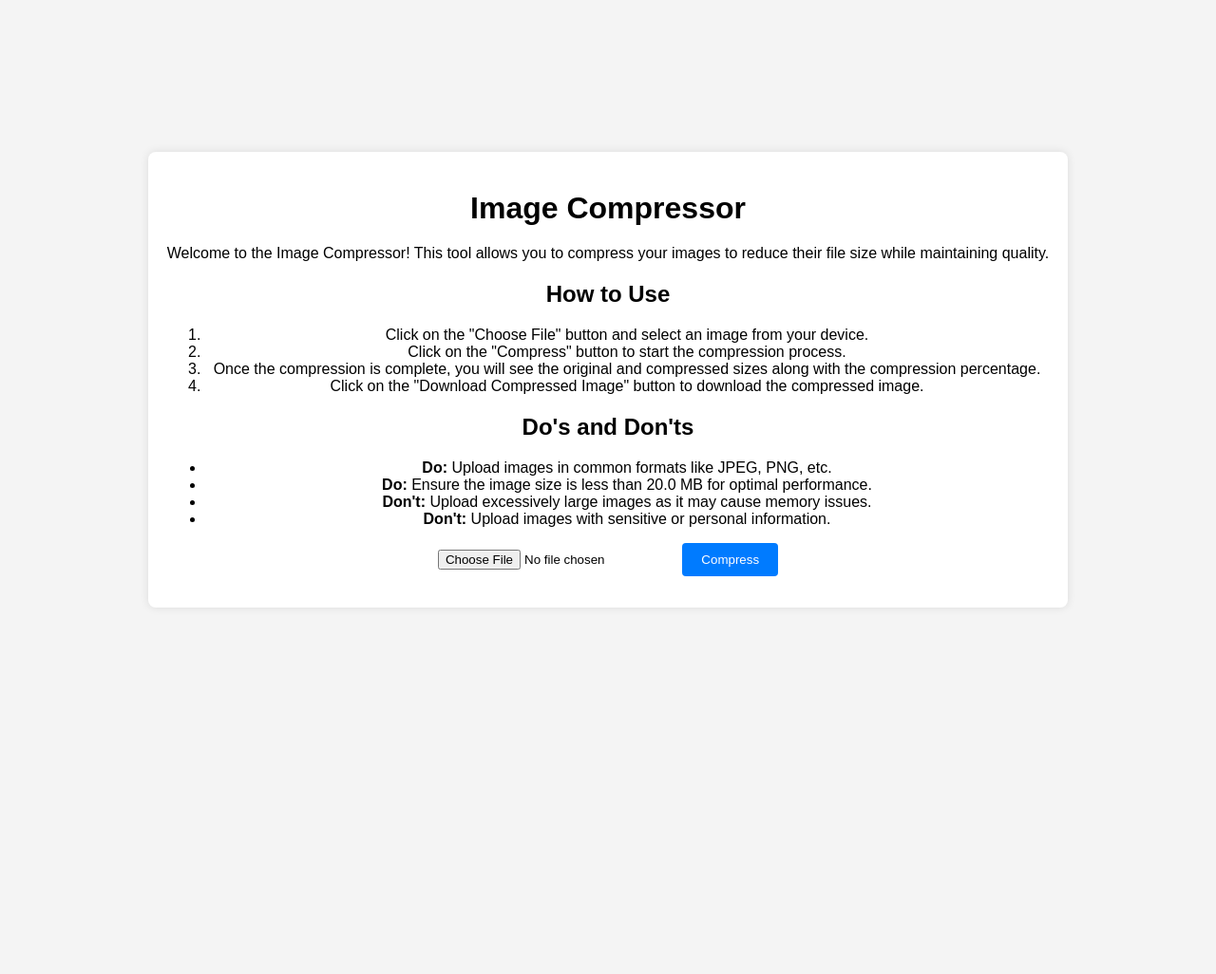
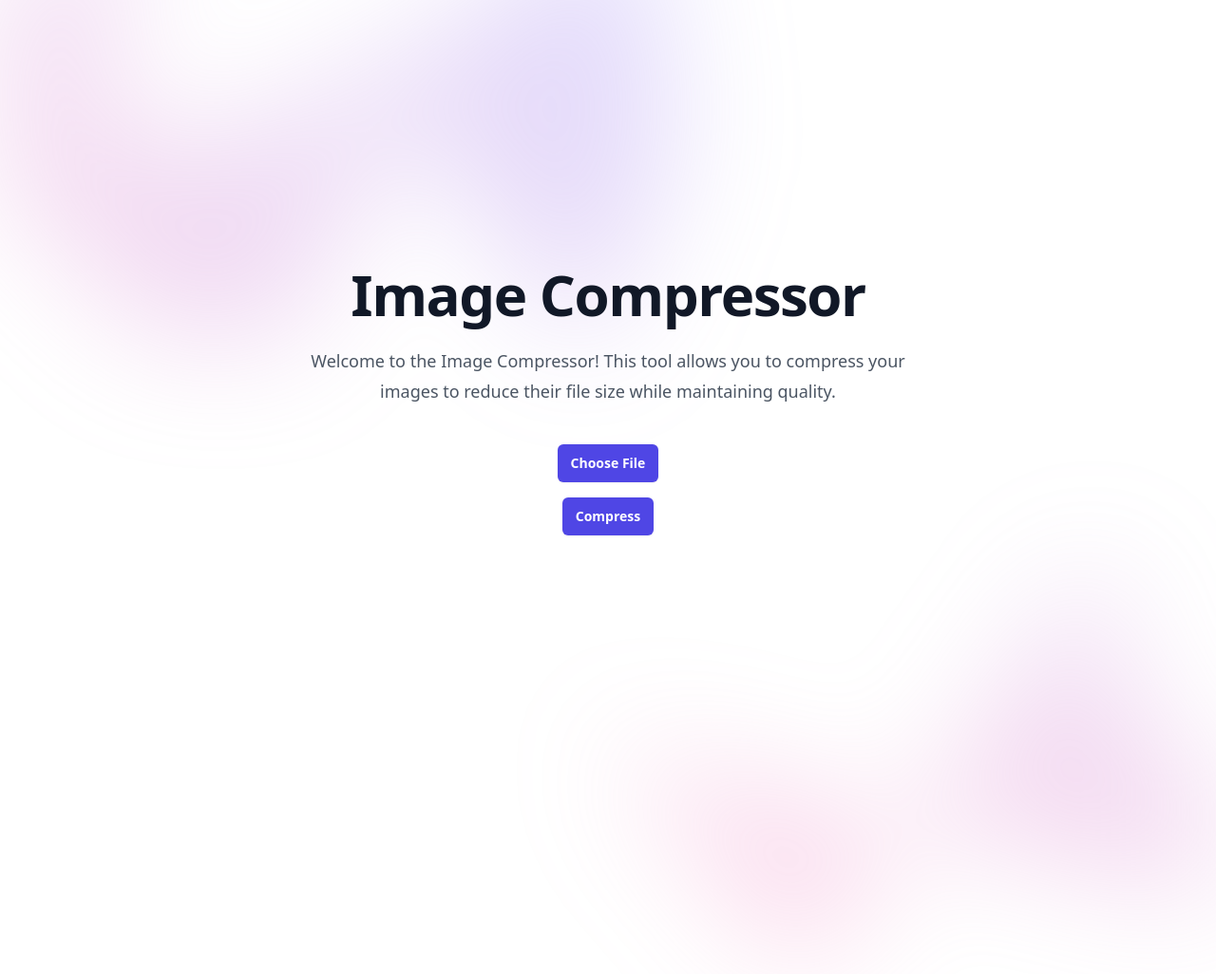
Before and after one commit to anshul11111/image-compressor, a Flask app: page / in a window 1280 px wide. Shown: the whole page at 95% size. Before the commit the page ends 607 px from the top, so only its background shows below. Run offline with Flask 2, Linux system fonts and the light colour scheme; some libraries are stand-ins or nearby versions.

Commit message:
Update styles.css to fix #buttons selector and improve styling

```diff
--- a/static/css/styles.css
+++ b/static/css/styles.css
@@ -1,6 +1,6 @@
 body {
     font-family: Arial, sans-serif;
-    background-color: #f4f4f4;
+    background-color: #ce3535;
     margin: 0;
     padding: 0;
     display: flex;
@@ -54,3 +54,7 @@ input[type="submit"]:hover {
 #downloadButton:hover {
     background-color: #218838;
 }
+#buttons{
+    display: flex;
+    justify-content: space-between;
+}
--- a/templates/index.html
+++ b/templates/index.html
@@ -1,44 +1,67 @@
 <!doctype html>
 <html lang="en">
+
 <head>
     <meta charset="UTF-8">
     <meta name="viewport" content="width=device-width, initial-scale=1.0">
     <title>Image Compressor</title>
-    <link rel="stylesheet" href="static/css/styles.css">
+    <script src="https://cdn.tailwindcss.com"></script>
 </head>
-<body>
-    <div class="container">
-        <h1>Image Compressor</h1>
-        <p>Welcome to the Image Compressor! This tool allows you to compress your images to reduce their file size while maintaining quality.</p>
 
-        <h2>How to Use</h2>
-        <ol>
-            <li>Click on the "Choose File" button and select an image from your device.</li>
-            <li>Click on the "Compress" button to start the compression process.</li>
-            <li>Once the compression is complete, you will see the original and compressed sizes along with the compression percentage.</li>
-            <li>Click on the "Download Compressed Image" button to download the compressed image.</li>
-        </ol>
+<body class="bg-white"></body>
+<header class="absolute inset-x-0 top-0 z-50">
 
-        <h2>Do's and Don'ts</h2>
-        <ul>
-            <li><strong>Do:</strong> Upload images in common formats like JPEG, PNG, etc.</li>
-            <li><strong>Do:</strong> Ensure the image size is less than {{ max_file_size / (1024 * 1024) }} MB for optimal performance.</li>
-            <li><strong>Don't:</strong> Upload excessively large images as it may cause memory issues.</li>
-            <li><strong>Don't:</strong> Upload images with sensitive or personal information.</li>
-        </ul>
+    <div class="lg:hidden" role="dialog" aria-modal="true">
+        <div class="fixed inset-0 z-50"></div>
 
-        <form id="uploadForm" enctype="multipart/form-data">
-            <input type="file" id="image" name="image" accept="image/*">
-            <input type="submit" value="Compress">
-        </form>
-        <div id="result">
-            <p id="originalSize"></p>
-            <p id="compressedSize"></p>
-            <p id="compressionPercentage"></p>
-            <button id="downloadButton" style="display: none;">Download Compressed Image</button>
+    </div>
+</header>
+
+<div class="relative isolate px-6 pt-14 lg:px-8">
+    <div class="absolute inset-x-0 -top-40 -z-10 transform-gpu overflow-hidden blur-3xl sm:-top-80" aria-hidden="true">
+        <div class="relative left-[calc(50%-11rem)] aspect-[1155/678] w-[36.125rem] -translate-x-1/2 rotate-[30deg] bg-gradient-to-tr from-[#ff80b5] to-[#9089fc] opacity-30 sm:left-[calc(50%-30rem)] sm:w-[72.1875rem]"
+            style="clip-path: polygon(74.1% 44.1%, 100% 61.6%, 97.5% 26.9%, 85.5% 0.1%, 80.7% 2%, 72.5% 32.5%, 60.2% 62.4%, 52.4% 68.1%, 47.5% 58.3%, 45.2% 34.5%, 27.5% 76.7%, 0.1% 64.9%, 17.9% 100%, 27.6% 76.8%, 76.1% 97.7%, 74.1% 44.1%)">
         </div>
     </div>
+    <div class="mx-auto max-w-2xl py-32 sm:py-48 lg:py-56">
 
-    <script src="static/js/scripts.js"></script>
+        <div class="text-center">
+            <h1 class="text-4xl font-bold tracking-tight text-gray-900 sm:text-6xl">Image Compressor</h1>
+            <p class="mt-6 text-lg leading-8 text-gray-600">Welcome to the Image Compressor! This tool allows you to
+                compress your images to reduce their file size while maintaining quality.</p>
+           <div class="buttons">
+            <div class="mt-10 flex items-center justify-center gap-x-6">
+                <form id="uploadForm" enctype="multipart/form-data" class="flex flex-col items-center">
+                    <label for="image"
+                        class="mb-4 cursor-pointer rounded-md bg-indigo-600 px-3.5 py-2.5 text-sm font-semibold text-white shadow-sm hover:bg-indigo-500 focus-visible:outline focus-visible:outline-2 focus-visible:outline-offset-2 focus-visible:outline-indigo-600">
+                        Choose File
+                        <input type="file" id="image" name="image" accept="image/*" class="hidden">
+                    </label>
+                    <input type="submit" value="Compress"
+                        class="rounded-md bg-indigo-600 px-3.5 py-2.5 text-sm font-semibold text-white shadow-sm hover:bg-indigo-500 focus-visible:outline focus-visible:outline-2 focus-visible:outline-offset-2 focus-visible:outline-indigo-600">
+                </form>
+            </div>
+           </div>
+            <div id="result" class="mt-10 text-center">
+                <p id="originalSize" class="text-lg leading-8 text-gray-600"></p>
+                <p id="compressedSize" class="text-lg leading-8 text-gray-600"></p>
+                <p id="compressionPercentage" class="text-lg leading-8 text-gray-600"></p>
+                <button id="downloadButton" style="display: none;"
+                    class="mt-4 rounded-md bg-indigo-600 px-3.5 py-2.5 text-sm font-semibold text-white shadow-sm hover:bg-indigo-500 focus-visible:outline focus-visible:outline-2 focus-visible:outline-offset-2 focus-visible:outline-indigo-600">Download
+                    Compressed Image</button>
+            </div>
+        </div>
+    </div>
+    <div class="absolute inset-x-0 top-[calc(100%-13rem)] -z-10 transform-gpu overflow-hidden blur-3xl sm:top-[calc(100%-30rem)]"
+        aria-hidden="true">
+        <div class="relative left-[calc(50%+3rem)] aspect-[1155/678] w-[36.125rem] -translate-x-1/2 bg-gradient-to-tr from-[#ff80b5] to-[#9089fc] opacity-30 sm:left-[calc(50%+36rem)] sm:w-[72.1875rem]"
+            style="clip-path: polygon(74.1% 44.1%, 100% 61.6%, 97.5% 26.9%, 85.5% 0.1%, 80.7% 2%, 72.5% 32.5%, 60.2% 62.4%, 52.4% 68.1%, 47.5% 58.3%, 45.2% 34.5%, 27.5% 76.7%, 0.1% 64.9%, 17.9% 100%, 27.6% 76.8%, 76.1% 97.7%, 74.1% 44.1%)">
+        </div>
+    </div>
+</div>
+
+<script src="static/js/scripts.js"></script>
+
 </body>
+
 </html>
```
